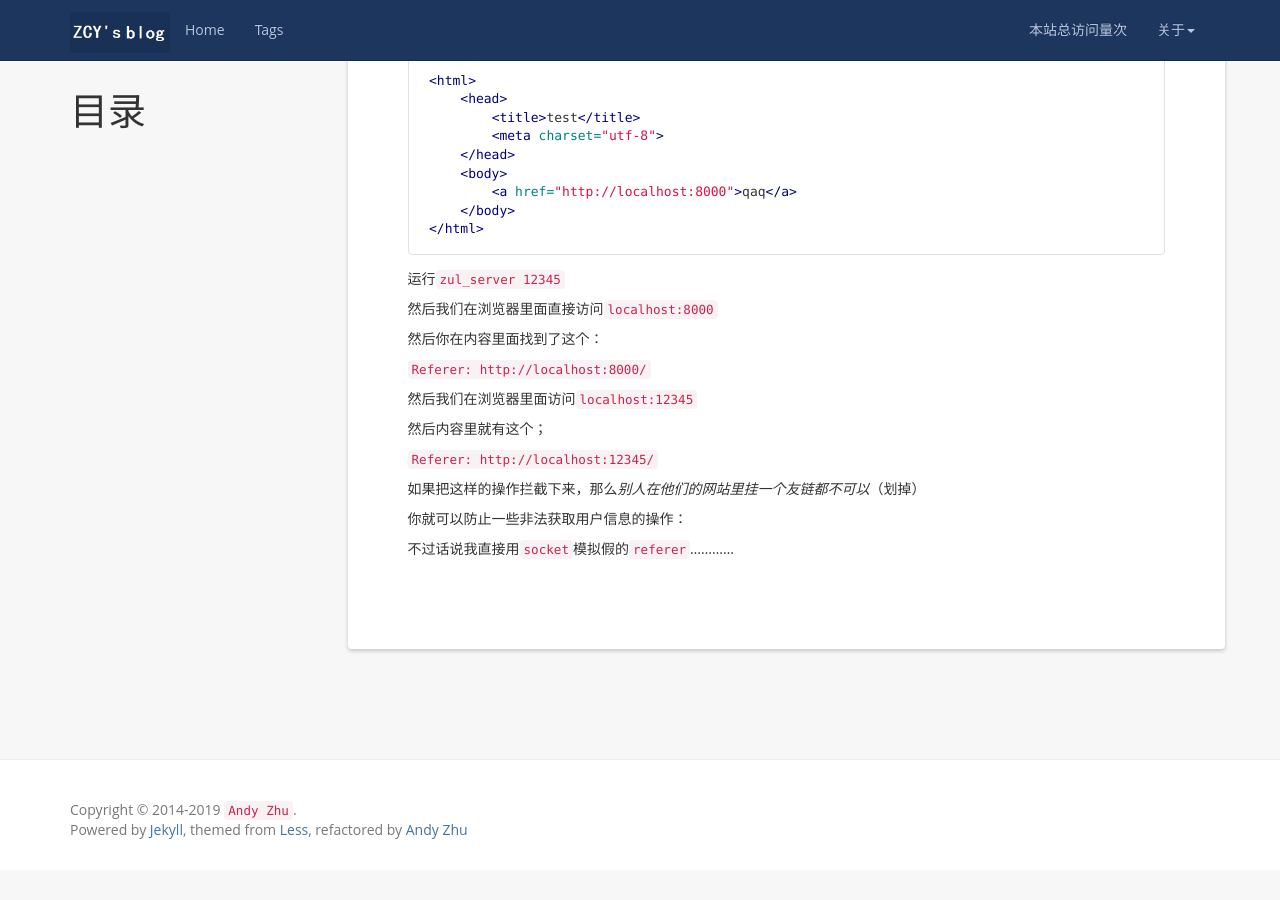
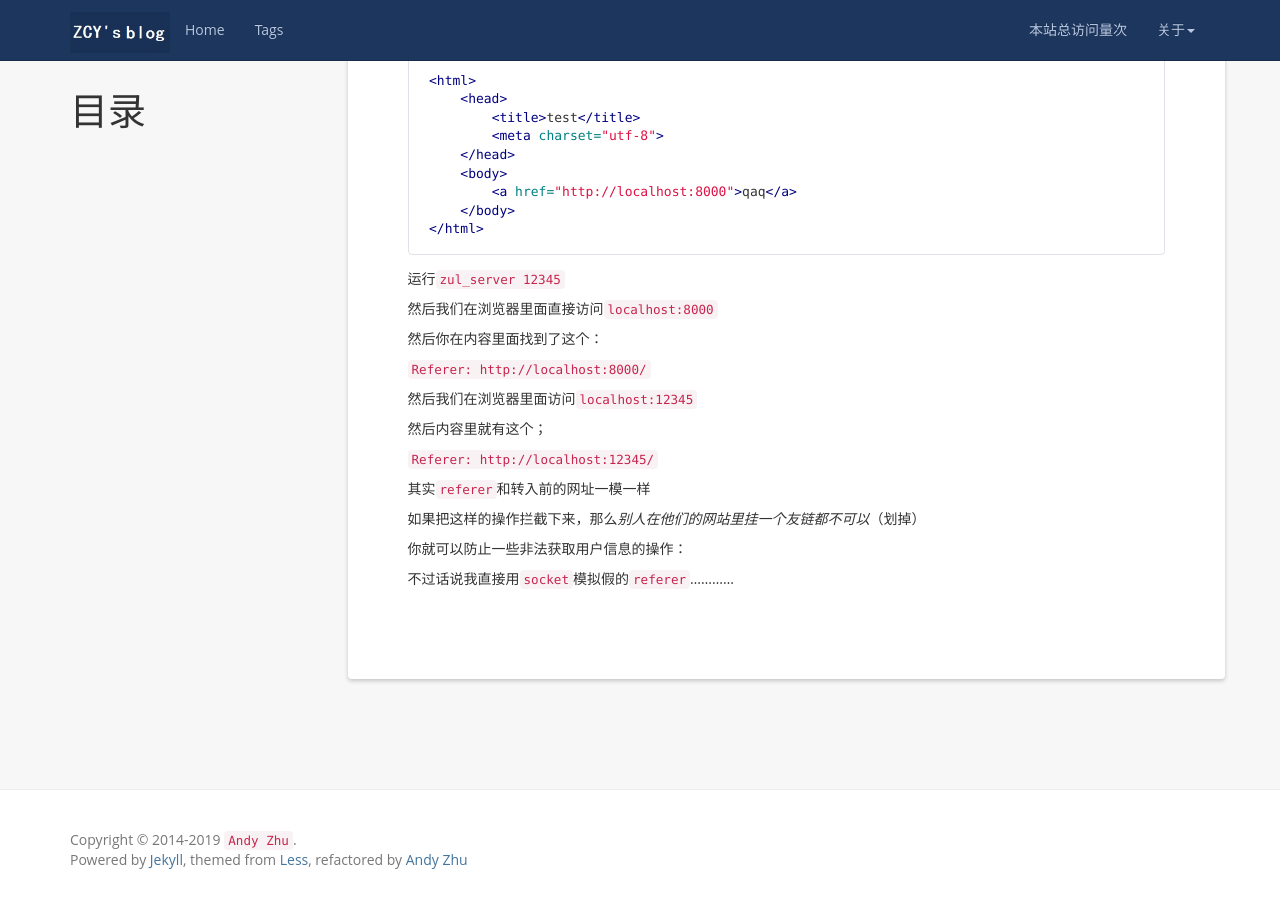
Before and after one commit to zhuchengyang0207/zhuchengyang0207.github.io, a Jekyll site: the page built from _posts/2019-4-26-csrf.md, in a window 1280 px wide and 900 px high, scrolled down 705 px. Built offline with Jekyll 4.4.1, drawn with Linux system fonts in a browser that asks for light colours; nearby versions of some CDN libraries; a script that is not in the unit is left out; comment, search, counter and statistics services are not loaded; before the commit the page ends 1575 px from its top, so only the background shows below that.

Commit message:
Update 2019-4-26-csrf.md

```diff
--- a/_posts/2019-4-26-csrf.md
+++ b/_posts/2019-4-26-csrf.md
@@ -55,6 +55,8 @@ tag: http协议详解
 
 `Referer: http://localhost:12345/`
 
+其实`referer`和转入前的网址一模一样
+
 如果把这样的操作拦截下来，那么*别人在他们的网站里挂一个友链都不可以*（划掉）
 
 你就可以防止一些非法获取用户信息的操作：
```
